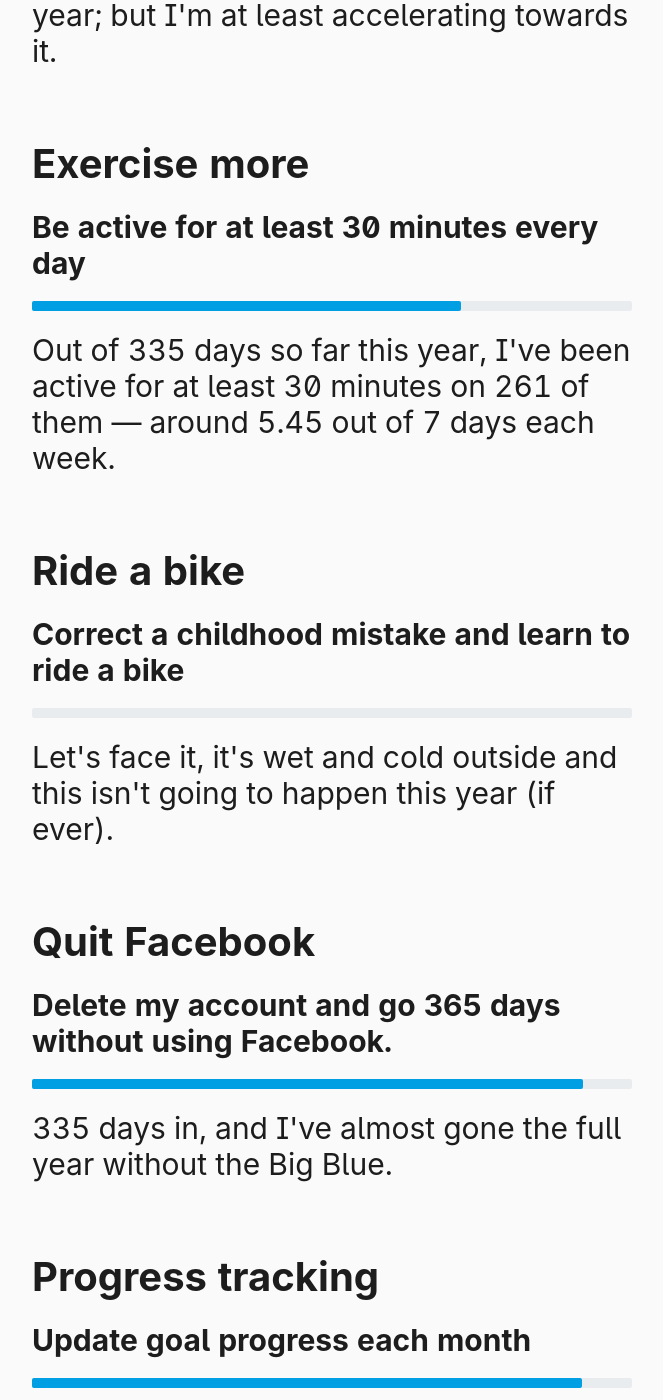
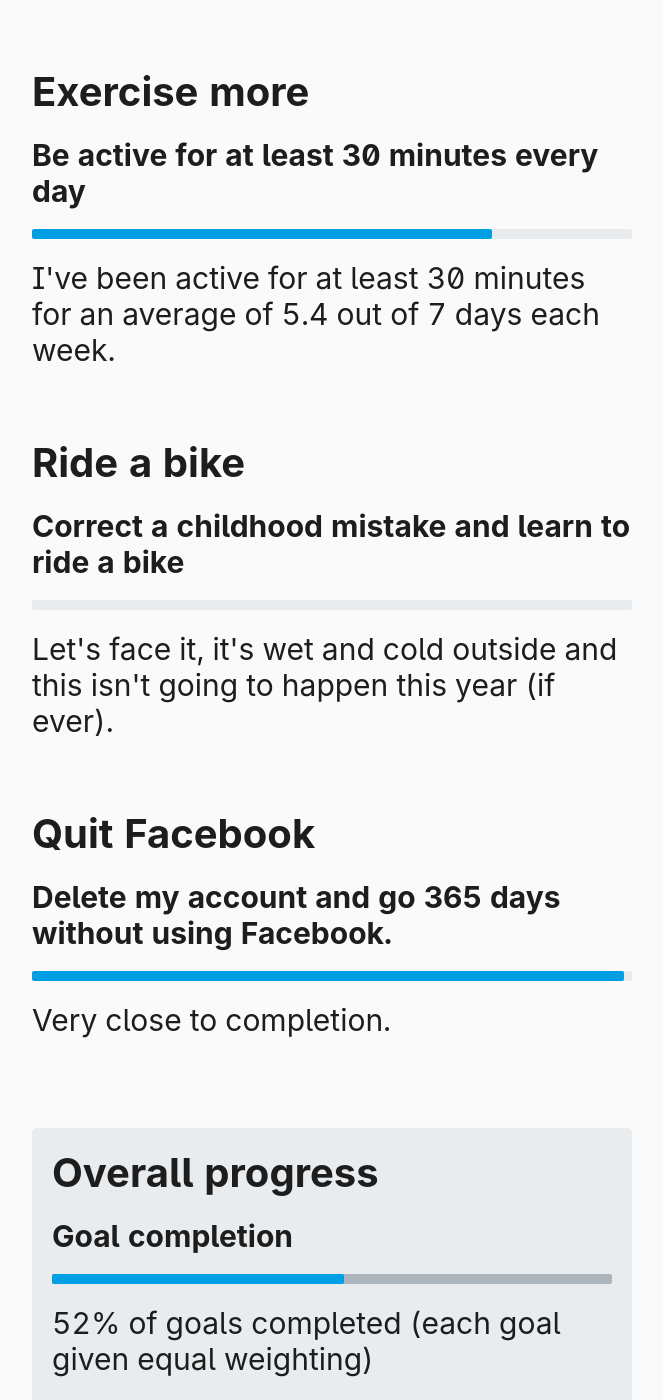
Before and after one commit to johnpeart/Goals-for-2018, a Jekyll site: the page built from index.html, in a window 1280 px wide and 1400 px high, scrolled down 1427 px. Shown: the whole window, without its empty margins (173-836 px from the left). Built offline with Jekyll 4.4.1, drawn with Linux system fonts in a browser that asks for light colours; some web fonts are replaced; some of the changed text lies outside the part shown.

Commit message:
Update goals.yaml

```diff
--- a/_data/goals.yaml
+++ b/_data/goals.yaml
@@ -1,8 +1,8 @@
 - goal: "Blog more"
   description: "Publish at least one blog post every month"
   max: "12.0"
-  progress: "9.0"
-  comment: "I've written 9 posts so far this year: I'll need to write a few more before the year is over."
+  progress: "10.0"
+  comment: "I've published 10 posts so far this year"
 
 - goal: "Start a podcast"
   description: "Create a podcast and publish at least 5 episodes"
@@ -19,8 +19,8 @@
 - goal: "Exercise more"
   description: "Be active for at least 30 minutes every day"
   max: "365"
-  progress: "261.0"
-  comment: "Out of 335 days so far this year, I've been active for at least 30 minutes on 261 of them — around 5.45 out of 7 days each week."
+  progress: "280.0"
+  comment: "I've been active for at least 30 minutes for an average of 5.4 out of 7 days each week."
 
 - goal: "Ride a bike"
   description: "Correct a childhood mistake and learn to ride a bike"
@@ -31,11 +31,5 @@
 - goal: "Quit Facebook"
   description: "Delete my account and go 365 days without using Facebook."
   max: "365.0"
-  progress: "335.0"
-  comment: "335 days in, and I've almost gone the full year without the Big Blue."
-
-- goal: "Progress tracking"
-  description: "Update goal progress each month"
-  max: "12.0"
-  progress: "11.0"
-  comment: "Updated 1 December 2019"
+  progress: "360.0"
+  comment: "Very close to completion."
```
